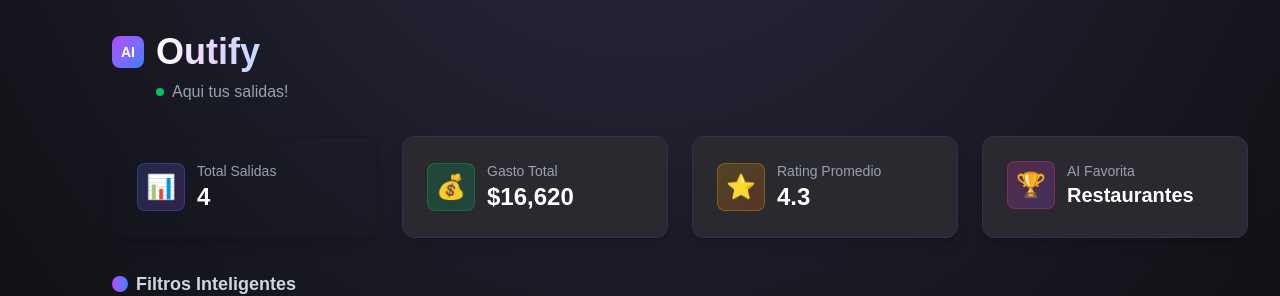
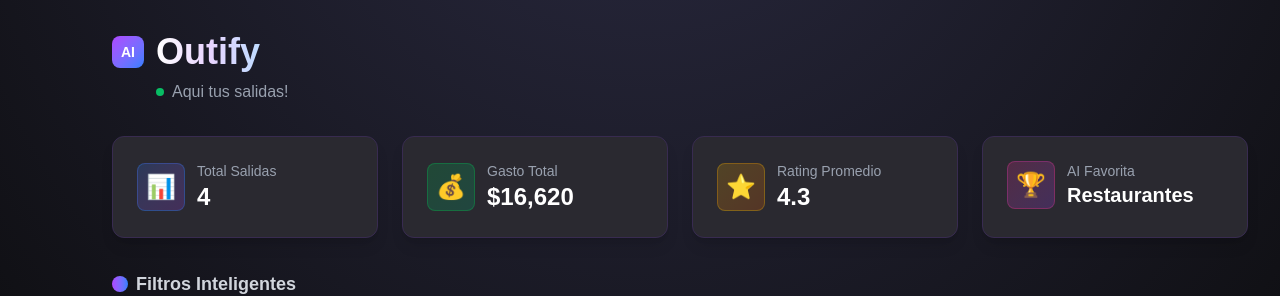
Before and after one commit to STIXGT/outify, a Next.js app: page / in a window 1280 px wide. Shown: the top 296 px of the page. Built offline with nearby package versions, Linux system fonts and the light colour scheme; no server answers.

Commit message:
vista actualizada

```diff
--- a/app/components/outings-grid.tsx
+++ b/app/components/outings-grid.tsx
@@ -100,7 +100,7 @@ export default function OutingsGrid() {
 
       {/* Stats */}
       <div className="grid grid-cols-1 md:grid-cols-4 gap-6">
-        <div className="p-6 rounded-xl shadow-lg border transition-all duration-300 group">
+        <div className="bg-[#2A2930] p-6 rounded-xl shadow-lg border border-[#382B50] hover:border-purple-500/50 transition-all duration-300 group">
           <div className="flex items-center gap-3">
             <div className="w-12 h-12 bg-gradient-to-br from-blue-500/20 to-purple-500/20 rounded-lg flex items-center justify-center border border-blue-500/30">
               <span className="text-2xl">📊</span>
```
